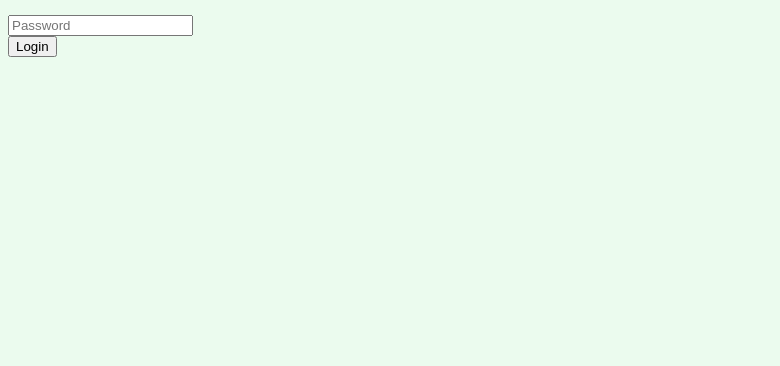
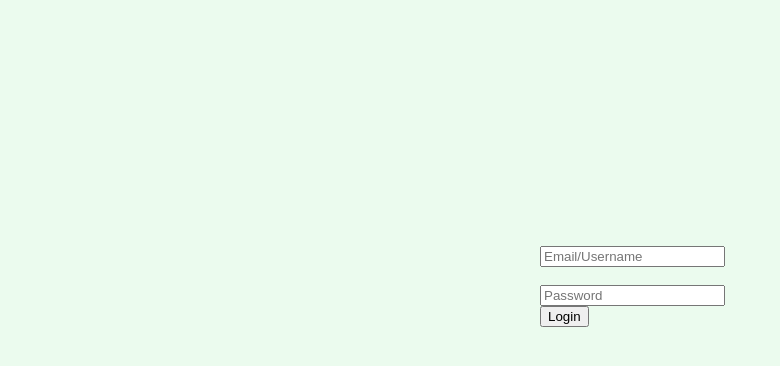
Before and after one commit to Will10145/WebsiteBuilder, a plain HTML site: page login.html in a window 1280 px wide. Shown: the part 104-470 px from the top of the page, without its empty margins (0-780 px from the left). Drawn offline with Linux system fonts and the light colour scheme.

Commit message:
Change styling on login page

```diff
--- a/login-style.css
+++ b/login-style.css
@@ -1,3 +1,11 @@
 Body {
-    background-color: #ebfbee
+    background-color: #ebfbee;
 }
+
+#login-container {
+    position:absolute;
+    top: 50%;
+    left :50%;
+    margin-top: -50px;
+    margin-left: -100px;
+}
--- a/login.html
+++ b/login.html
@@ -8,11 +8,13 @@
 
     <Body>
         <h1>Login</h1>
-        <input type="text", placeholder="Email/Username">
+        <div id="login-container">
+        <input type="text" placeholder="Email/Username">
         <br>
         <br>
-        <input type="Password", placeholder="Password">
+        <input type="password" placeholder="Password">
         <br>
         <button>Login</button>
+        </div>
     </Body>
 </HTML>
```
